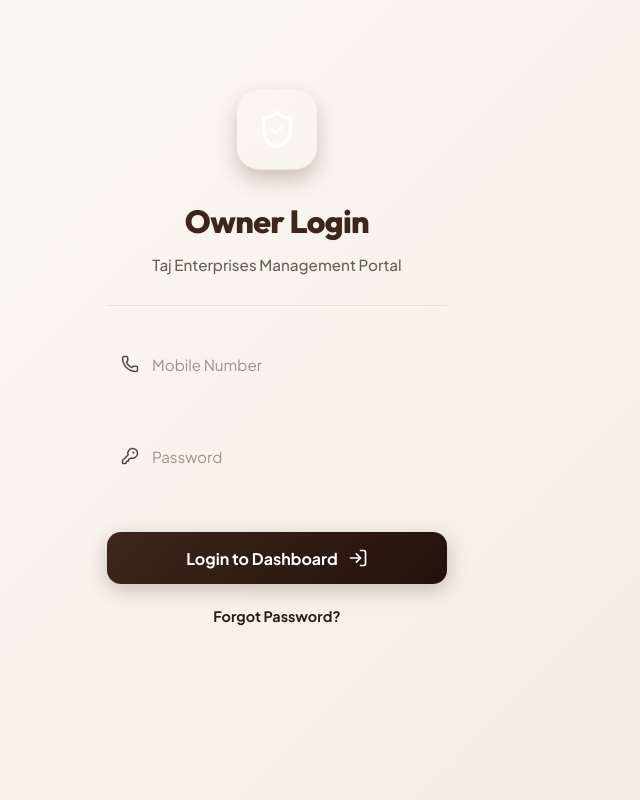
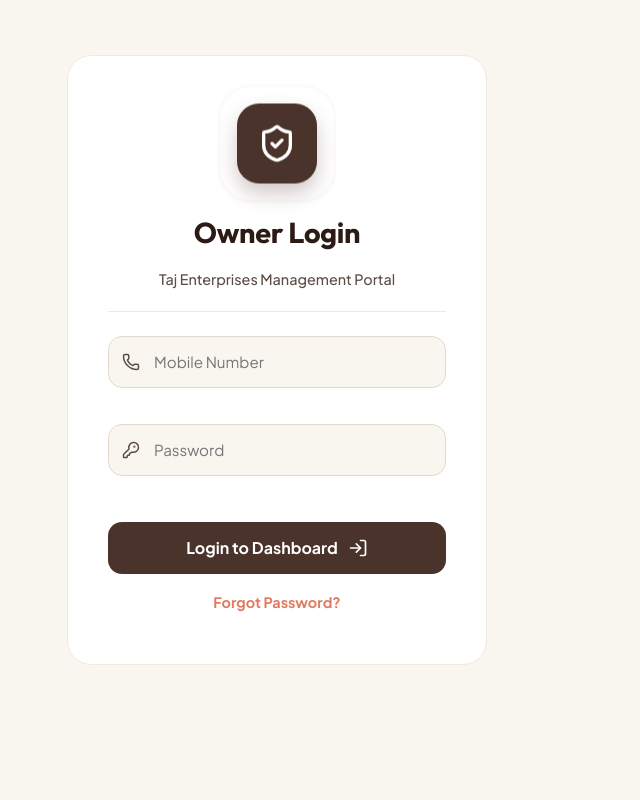
Before and after one commit to AyajMulla/bakery-management, a React (Vite) app: page /login in a window 1280 px wide. Shown: the whole page, without its empty margins (363-1003 px from the left). Built offline with nearby package versions, Linux system fonts and the light colour scheme; no server answers.

Commit message:
Fix invisible low stock badges and restore core theme CSS variables mapping

```diff
--- a/src/index.css
+++ b/src/index.css
@@ -1,79 +1,68 @@
 /* ==========================================================================
-   🧁 PREMIUM GLASSMORPHIC DESIGN SYSTEM - TAJ ENTERPRISES
+   🧁 PREMIUM PROFESSIONAL DESIGN SYSTEM - TAJ ENTERPRISES
    ========================================================================== */
 
 @import url('https://fonts.googleapis.com/css2?family=Outfit:wght@300;400;500;600;700;800&family=Plus+Jakarta+Sans:wght@300;400;500;600;700;800&display=swap');
 
 :root {
-  /* Typography */
+  /* Core Variables used by React components (CRITICAL - DO NOT REMOVE) */
+  --primary: #4a332a;           /* Dark Roasted Coffee */
+  --primary-light: #7a5f54;     /* Creamy Cocoa */
+  --primary-dark: #2c1a14;      /* Deep Espresso */
+  --secondary: #d4a373;         /* Warm Caramel */
+  --secondary-light: #f5ebe0;   /* Fresh Butter Cream */
+  --accent: #e07a5f;            /* Soft Terracotta */
+
+  --success: #2b9348;           /* Forest Green */
+  --danger: #d90429;            /* Alert Crimson Red */
+  --warning: #f77f00;           /* Vibrant Amber */
+
+  --bg: #f9f6f0;                /* Soft Warm Milk Background */
+  --bg-secondary: #f0e6d6;      /* Toasted Almond */
+  --card-bg: #ffffff;           /* Clean Solid White for high readability */
+  --text-dark: #1f140e;         /* High Contrast Dark Coffee */
+  --text-light: #5c4d46;        /* Subdued Mocha Gray */
+  --border: #e2d9cd;            /* Elegant Border */
+  --border-light: #f0e9df;      /* Light Subtle Divider */
+
+  /* Shadows (Depth for Cards and Inputs) */
+  --sh-sm: 0 2px 8px rgba(44, 26, 20, 0.05);
+  --sh-md: 0 6px 20px rgba(44, 26, 20, 0.07);
+  --sh-lg: 0 12px 32px rgba(44, 26, 20, 0.1);
+  --sh-glow: 0 0 0 3px rgba(212, 163, 115, 0.25);
+
+  /* Radius */
+  --radius-lg: 16px;
+  --radius-md: 12px;
+  --radius-sm: 8px;
+
+  /* Typography Defaults */
   --font-sans: 'Plus Jakarta Sans', -apple-system, BlinkMacSystemFont, sans-serif;
   --font-heading: 'Outfit', sans-serif;
 
-  /* Color Palette - Roasted Coffee & Almond Cream */
-  --co-primary: #3d261c;         /* Rich Coffee Bean */
-  --co-primary-light: #6e4e3e;   /* Roasted Pecan */
-  --co-primary-dark: #22120b;    /* Dark Espresso */
-  --co-secondary: #d4a373;       /* Warm Caramel / Golden Almond */
-  --co-secondary-light: #faedcd; /* Fresh Butter / Cream */
-  --co-accent: #e07a5f;          /* Burnt Terracotta */
-
-  /* Status Colors (Refined & Vibrant) */
-  --co-success: #38b000;         /* Emerald Green */
-  --co-danger: #e63946;          /* Crimson Coral */
-  --co-warning: #ffb703;         /* Warm Honey */
-  --co-info: #0077b6;            /* Sea Glass Blue */
-
-  /* Neutrals */
-  --bg-gradient: linear-gradient(135deg, #fdfbf7 0%, #f4eae1 100%);
-  --co-bg-app: #fbf8f3;
-  --co-card-bg: rgba(255, 255, 255, 0.72);
-  --co-text-main: #2b1f1a;
-  --co-text-muted: #6f5f59;
-  --co-border: rgba(184, 160, 148, 0.22);
-  --co-border-glow: rgba(255, 255, 255, 0.65);
-
-  /* Shadows (Multi-layered Premium Depth) */
-  --sh-sm: 0 2px 8px rgba(34, 18, 11, 0.04);
-  --sh-md: 0 8px 24px rgba(34, 18, 11, 0.06);
-  --sh-lg: 0 16px 40px rgba(34, 18, 11, 0.09);
-  --sh-glow: 0 0 18px rgba(212, 163, 115, 0.25);
-
-  /* Borders & Radius */
-  --radius-lg: 24px;
-  --radius-md: 16px;
-  --radius-sm: 12px;
-
   /* Transitions */
-  --tr-fast: 150ms cubic-bezier(0.25, 0.8, 0.25, 1);
-  --tr-base: 300ms cubic-bezier(0.25, 0.8, 0.25, 1);
+  --tr-fast: 150ms cubic-bezier(0.4, 0, 0.2, 1);
+  --tr-base: 250ms cubic-bezier(0.4, 0, 0.2, 1);
 }
 
 /* ==========================================================================
-   BASE LAYOUT
+   BASE & RESET
    ========================================================================== */
 * {
   box-sizing: border-box;
-  outline-color: var(--co-secondary);
-}
-
-html {
-  scroll-behavior: smooth;
 }
 
 body {
   margin: 0;
   font-family: var(--font-sans);
-  background: var(--bg-gradient);
-  background-attachment: fixed;
-  color: var(--co-text-main);
+  background-color: var(--bg);
+  color: var(--text-dark);
   min-height: 100vh;
   font-weight: 500;
   line-height: 1.5;
   -webkit-font-smoothing: antialiased;
-  -moz-osx-font-smoothing: grayscale;
 }
 
-/* Container limits */
 #root {
   width: 100%;
   max-width: 1280px;
@@ -82,9 +71,9 @@
 
 .container {
   display: grid;
-  gap: 30px;
-  padding: 30px 24px;
-  animation: pageEntrance 600ms var(--tr-base) forwards;
+  gap: 24px;
+  padding: 24px;
+  animation: fadeIn 0.4s ease-out;
 }
 
 /* ==========================================================================
@@ -92,257 +81,256 @@
    ========================================================================== */
 h1, h2, h3, h4, h5, h6 {
   font-family: var(--font-heading);
-  color: var(--co-primary);
+  color: var(--primary-dark);
   font-weight: 700;
-  letter-spacing: -0.02em;
+  letter-spacing: -0.01em;
   margin: 0;
 }
 
 h1 {
-  font-size: 2.5rem;
-  text-align: center;
-  margin-bottom: 1.5rem;
-  background: linear-gradient(135deg, var(--co-primary-dark) 30%, var(--co-accent) 100%);
+  font-size: 2.2rem;
+  background: linear-gradient(135deg, var(--primary-dark) 40%, var(--accent) 100%);
   -webkit-background-clip: text;
   -webkit-text-fill-color: transparent;
+  margin-bottom: 1.5rem;
 }
 
-h2 {
-  font-size: 1.85rem;
-  font-weight: 800;
-  color: var(--co-primary);
-}
-
-h3 {
-  font-size: 1.35rem;
-  font-weight: 700;
-  color: var(--co-primary-light);
-}
-
-p {
-  color: var(--co-text-muted);
-  line-height: 1.6;
-  margin: 0;
-}
+h2 { font-size: 1.6rem; margin-bottom: 0.5rem; }
+h3 { font-size: 1.25rem; margin-bottom: 0.5rem; }
+p { color: var(--text-light); }
 
 /* ==========================================================================
-   GLASSMORPHIC CARDS
-   ========================================================================== */
-.card {
-  background: var(--co-card-bg);
-  backdrop-filter: blur(20px) saturate(180%);
-  -webkit-backdrop-filter: blur(20px) saturate(180%);
-  border: 1px solid var(--co-border-glow);
-  border-radius: var(--radius-lg);
-  padding: 30px;
-  box-shadow: var(--sh-md);
-  transition: transform var(--tr-base), box-shadow var(--tr-base), border-color var(--tr-base);
-}
-
-.card:hover {
-  transform: translateY(-4px);
-  box-shadow: var(--sh-lg);
-  border-color: var(--co-secondary);
-}
-
-/* ==========================================================================
-   GLASSMORPHIC NAVBAR
+   NAVBAR (Sleek, Clean Floating Navbar)
    ========================================================================== */
 .navbar-wrapper {
   position: sticky;
   top: 0;
   z-index: 1000;
-  width: 100%;
-  padding: 16px 24px 8px;
+  padding: 12px 24px 4px;
 }
 
 .navbar {
-  max-width: 1240px;
-  margin: 0 auto;
-  background: rgba(255, 255, 255, 0.78);
-  backdrop-filter: blur(20px) saturate(185%);
-  -webkit-backdrop-filter: blur(20px) saturate(185%);
-  border: 1px solid var(--co-border-glow);
+  background: rgba(255, 255, 255, 0.95);
+  border: 1px solid var(--border);
   border-radius: var(--radius-lg);
-  padding: 0 32px;
-  height: 80px;
+  padding: 0 24px;
+  height: 70px;
   display: flex;
   justify-content: space-between;
   align-items: center;
-  box-shadow: var(--sh-md);
+  box-shadow: var(--sh-sm);
   transition: all var(--tr-base);
-}
-
-.navbar:hover {
-  box-shadow: var(--sh-lg);
-  background: rgba(255, 255, 255, 0.88);
 }
 
 .logo {
   font-family: var(--font-heading);
-  font-size: 25px;
+  font-size: 22px;
   font-weight: 800;
-  color: var(--co-primary);
+  color: var(--primary);
+  text-decoration: none;
   display: flex;
   align-items: center;
-  gap: 12px;
-  text-decoration: none;
-  transition: transform var(--tr-fast);
+  gap: 8px;
 }
 
 .logo span {
-  color: var(--co-secondary);
-  background: linear-gradient(135deg, var(--co-secondary) 0%, var(--co-accent) 100%);
-  -webkit-background-clip: text;
-  -webkit-text-fill-color: transparent;
-}
-
-.logo:hover {
-  transform: scale(1.02);
+  color: var(--secondary);
 }
 
 .nav-links {
   display: flex;
   align-items: center;
-  gap: 8px;
+  gap: 6px;
 }
 
 .nav-links a {
   text-decoration: none;
-  color: var(--co-text-muted);
+  color: var(--text-light);
   font-weight: 600;
-  padding: 12px 20px;
+  padding: 10px 16px;
   border-radius: var(--radius-sm);
   display: flex;
   align-items: center;
   gap: 8px;
-  font-size: 0.95rem;
+  font-size: 0.9rem;
   transition: all var(--tr-fast);
 }
 
 .nav-links a:hover {
-  color: var(--co-primary);
-  background: rgba(212, 163, 115, 0.12);
+  color: var(--primary-dark);
+  background: var(--bg-secondary);
 }
 
 .nav-links a.active {
-  color: var(--co-primary);
-  background: var(--co-secondary-light);
-  box-shadow: 0 4px 10px rgba(212, 163, 115, 0.15);
+  color: #ffffff;
+  background: var(--primary);
+  box-shadow: var(--sh-sm);
 }
 
 .logout-btn {
   background: transparent;
-  border: 1px solid var(--co-border);
-  color: var(--co-text-muted);
+  border: 1px solid var(--border);
+  color: var(--text-light);
+  padding: 8px 14px;
+  border-radius: var(--radius-sm);
   font-weight: 600;
-  padding: 10px 18px;
-  border-radius: var(--radius-sm);
+  font-size: 0.9rem;
   transition: all var(--tr-fast);
 }
 
 .logout-btn:hover {
-  background: rgba(230, 57, 70, 0.08);
-  border-color: var(--co-danger);
-  color: var(--co-danger);
+  background: rgba(217, 4, 41, 0.08);
+  border-color: var(--danger);
+  color: var(--danger);
 }
 
 .hamburger {
   display: none;
-  background: var(--co-secondary-light);
+  background: var(--bg-secondary);
   border: none;
   cursor: pointer;
-  color: var(--co-primary);
-  width: 44px;
-  height: 44px;
+  color: var(--primary);
+  width: 40px;
+  height: 40px;
   border-radius: var(--radius-sm);
   align-items: center;
   justify-content: center;
-  box-shadow: var(--sh-sm);
 }
 
 /* ==========================================================================
-   KPI SUMMARY CARDS
+   CARDS & CONTAINERS
+   ========================================================================== */
+.card {
+  background: var(--card-bg);
+  border: 1px solid var(--border);
+  border-radius: var(--radius-lg);
+  padding: 24px;
+  box-shadow: var(--sh-sm);
+  transition: transform var(--tr-base), box-shadow var(--tr-base);
+}
+
+.card:hover {
+  box-shadow: var(--sh-md);
+}
+
+/* ==========================================================================
+   KPI SUMMARY BLOCKS
    ========================================================================== */
 .dashboard {
   display: grid;
-  grid-template-columns: repeat(auto-fit, minmax(240px, 1fr));
+  grid-template-columns: repeat(auto-fit, minmax(220px, 1fr));
   gap: 20px;
 }
 
 .stat {
-  background: var(--co-card-bg);
-  backdrop-filter: blur(20px);
-  -webkit-backdrop-filter: blur(20px);
-  border: 1px solid var(--co-border-glow);
+  background: var(--card-bg);
+  border: 1px solid var(--border);
   border-radius: var(--radius-md);
-  padding: 24px;
-  box-shadow: var(--sh-md);
-  transition: transform var(--tr-base), box-shadow var(--tr-base);
+  padding: 20px;
+  box-shadow: var(--sh-sm);
   position: relative;
   overflow: hidden;
+  transition: transform var(--tr-base), box-shadow var(--tr-base);
 }
 
 .stat:hover {
-  transform: translateY(-4px);
-  box-shadow: var(--sh-lg);
+  transform: translateY(-2px);
+  box-shadow: var(--sh-md);
 }
 
 .stat::after {
   content: '';
   position: absolute;
   top: 0; left: 0; right: 0; height: 4px;
-  background: linear-gradient(90deg, var(--co-secondary), var(--co-accent));
+  background: var(--primary);
 }
 
+.stat.success::after { background: var(--success); }
+.stat.danger::after { background: var(--danger); }
+.stat.warning::after { background: var(--warning); }
+
 .stat h3 {
-  font-size: 0.95rem;
+  font-size: 0.85rem;
   text-transform: uppercase;
   letter-spacing: 0.05em;
-  color: var(--co-text-muted);
-  margin-bottom: 8px;
-  font-weight: 700;
+  color: var(--text-light);
+  margin-bottom: 6px;
 }
 
 .stat span {
   font-family: var(--font-heading);
-  font-size: 2.2rem;
+  font-size: 2rem;
   font-weight: 800;
-  color: var(--co-primary);
+  color: var(--primary-dark);
   display: block;
 }
 
 /* ==========================================================================
-   FORMS & INPUTS
+   TABLE DESIGN
+   ========================================================================== */
+.table-wrapper {
+  overflow-x: auto;
+  border-radius: var(--radius-md);
+  border: 1px solid var(--border);
+  background: var(--card-bg);
+  margin-top: 16px;
+}
+
+table {
+  width: 100%;
+  border-collapse: collapse;
+}
+
+th {
+  background: var(--bg-secondary);
+  color: var(--primary-dark);
+  font-family: var(--font-heading);
+  font-weight: 700;
+  font-size: 0.85rem;
+  text-transform: uppercase;
+  letter-spacing: 0.05em;
+  padding: 16px 20px;
+  text-align: left;
+  border-bottom: 2px solid var(--border);
+}
+
+td {
+  padding: 16px 20px;
+  border-bottom: 1px solid var(--border-light);
+  font-size: 0.95rem;
+  font-weight: 600;
+  color: var(--text-dark);
+}
+
+tbody tr:hover {
+  background-color: var(--border-light);
+}
+
+/* ==========================================================================
+   FORM CONTROLS
    ========================================================================== */
 form {
   display: grid;
-  grid-template-columns: repeat(auto-fit, minmax(190px, 1fr));
-  gap: 20px;
+  grid-template-columns: repeat(auto-fit, minmax(180px, 1fr));
+  gap: 16px;
 }
 
 input, textarea, select {
   width: 100%;
-  padding: 14px 18px;
+  padding: 12px 16px;
   border-radius: var(--radius-sm);
-  border: 1.5px solid var(--co-border);
+  border: 1.5px solid var(--border);
+  font-family: inherit;
   font-size: 0.95rem;
-  font-family: inherit;
-  color: var(--co-text-main);
-  background-color: rgba(255, 255, 255, 0.9);
-  transition: all var(--tr-fast);
+  color: var(--text-dark);
+  background-color: #ffffff;
+  transition: border-color var(--tr-fast), box-shadow var(--tr-fast);
 }
 
 input:focus, textarea:focus, select:focus {
   outline: none;
-  border-color: var(--co-secondary);
+  border-color: var(--primary-light);
   box-shadow: var(--sh-glow);
-  background-color: #ffffff;
-}
-
-input::placeholder {
-  color: var(--co-text-muted);
-  opacity: 0.65;
 }
 
 /* ==========================================================================
@@ -350,13 +338,13 @@
    ========================================================================== */
 button {
   font-family: var(--font-sans);
-  padding: 14px 24px;
+  padding: 12px 20px;
   border-radius: var(--radius-sm);
   border: none;
   font-weight: 700;
   font-size: 0.95rem;
   cursor: pointer;
-  transition: all var(--tr-fast);
+  transition: transform var(--tr-fast), opacity var(--tr-fast);
   display: inline-flex;
   align-items: center;
   justify-content: center;
@@ -364,39 +352,28 @@
 }
 
 button.primary {
-  background: linear-gradient(135deg, var(--co-primary) 0%, var(--co-primary-dark) 100%);
+  background-color: var(--primary);
   color: #ffffff;
-  box-shadow: 0 6px 20px rgba(61, 38, 28, 0.25);
-}
-
-button.primary:hover {
-  transform: translateY(-2px);
-  box-shadow: 0 8px 24px rgba(61, 38, 28, 0.35);
-  filter: brightness(1.1);
 }
 
 button.secondary {
-  background: var(--co-secondary);
+  background-color: var(--secondary);
   color: #ffffff;
-  box-shadow: 0 4px 14px rgba(212, 163, 115, 0.25);
-}
-
-button.secondary:hover {
-  transform: translateY(-2px);
-  box-shadow: 0 6px 18px rgba(212, 163, 115, 0.35);
-  filter: brightness(1.05);
 }
 
 button.success {
-  background: var(--co-success);
+  background-color: var(--success);
   color: #ffffff;
-  box-shadow: 0 4px 14px rgba(56, 176, 0, 0.25);
 }
 
 button.danger {
-  background: var(--co-danger);
+  background-color: var(--danger);
   color: #ffffff;
-  box-shadow: 0 4px 14px rgba(230, 57, 70, 0.25);
+}
+
+button:hover {
+  opacity: 0.9;
+  transform: translateY(-1px);
 }
 
 button:active {
@@ -404,54 +381,10 @@
 }
 
 /* ==========================================================================
-   INVENTORY TABLE
-   ========================================================================== */
-.table-wrapper {
-  overflow-x: auto;
-  border-radius: var(--radius-md);
-  box-shadow: var(--sh-sm);
-  border: 1px solid var(--co-border);
-}
-
-table {
-  width: 100%;
-  border-collapse: collapse;
-  background: rgba(255, 255, 255, 0.65);
-}
-
-th {
-  background: var(--co-primary);
-  color: #ffffff !important;
-  font-family: var(--font-heading);
-  font-weight: 700;
-  font-size: 0.88rem;
-  letter-spacing: 0.05em;
-  text-transform: uppercase;
-  padding: 20px 24px;
-  text-align: left;
-}
-
-td {
-  padding: 18px 24px;
-  border-bottom: 1px solid var(--co-border);
-  font-size: 0.95rem;
-  font-weight: 600;
-  vertical-align: middle;
-}
-
-tbody tr {
-  transition: background-color var(--tr-fast);
-}
-
-tbody tr:hover {
-  background-color: rgba(212, 163, 115, 0.06);
-}
-
-/* ==========================================================================
-   LOGIN & AUTH CARDS
+   LOGIN CARD PAGE
    ========================================================================== */
 .login-page-wrapper {
-  min-height: 90vh;
+  min-height: 85vh;
   display: flex;
   align-items: center;
   justify-content: center;
@@ -460,49 +393,42 @@
 
 .login-card {
   width: 100%;
-  max-width: 420px;
-  padding: 48px 40px;
+  max-width: 400px;
+  background: var(--card-bg);
+  border: 1px solid var(--border);
+  border-radius: var(--radius-lg);
+  padding: 40px;
+  box-shadow: var(--sh-md);
   text-align: center;
 }
 
 .login-icon-box {
-  width: 80px;
-  height: 80px;
-  background: linear-gradient(135deg, var(--co-primary) 0%, var(--co-primary-dark) 100%);
-  border-radius: 24px;
+  width: 70px;
+  height: 70px;
+  background: var(--primary);
+  border-radius: var(--radius-md);
   display: flex;
   align-items: center;
   justify-content: center;
-  margin: 0 auto 24px;
-  box-shadow: 0 10px 25px rgba(61, 38, 28, 0.25);
-  position: relative;
-  animation: float 4s ease-in-out infinite;
-}
-
-.pulse-ring {
-  position: absolute;
-  inset: 0;
-  border-radius: 24px;
-  border: 2px solid var(--co-primary);
-  animation: pulse-ring 2.5s infinite;
+  margin: 0 auto 20px;
+  color: #ffffff;
 }
 
 .login-header h2 {
-  font-size: 2rem;
-  margin-bottom: 8px;
-  font-weight: 800;
+  font-size: 1.80rem;
+  margin-bottom: 6px;
 }
 
 .login-header p {
-  font-size: 0.95rem;
-  color: var(--co-text-muted);
+  color: var(--text-light);
+  font-size: 0.9rem;
 }
 
 .login-form {
-  margin-top: 32px;
+  margin-top: 24px;
   display: flex;
   flex-direction: column;
-  gap: 20px;
+  gap: 16px;
 }
 
 .input-group {
@@ -511,49 +437,37 @@
 
 .input-icon {
   position: absolute;
-  left: 16px;
+  left: 14px;
   top: 50%;
   transform: translateY(-50%);
-  color: var(--co-text-muted);
-  opacity: 0.8;
+  color: var(--text-light);
 }
 
 .input-group input {
-  padding-left: 48px;
-  height: 52px;
+  padding-left: 44px;
 }
 
 .login-submit {
-  height: 52px;
   width: 100%;
+  height: 46px;
 }
 
 .login-divider {
   border: none;
-  border-top: 1.5px solid var(--co-border);
-  margin: 28px 0;
+  border-top: 1.5px solid var(--border-light);
+  margin: 20px 0;
 }
 
 /* ==========================================================================
-   ANIMATIONS & KEYFRAMES
+   ANIMATIONS & EFFECTS
    ========================================================================== */
-@keyframes pageEntrance {
-  from { opacity: 0; transform: translateY(15px); }
+@keyframes fadeIn {
+  from { opacity: 0; transform: translateY(8px); }
   to { opacity: 1; transform: translateY(0); }
 }
 
-@keyframes float {
-  0%, 100% { transform: translateY(0); }
-  50% { transform: translateY(-8px); }
-}
-
-@keyframes pulse-ring {
-  0% { transform: scale(1); opacity: 0.65; }
-  100% { transform: scale(1.35); opacity: 0; }
-}
-
 /* ==========================================================================
-   MOBILE & RESPONSIVE LAYOUTS
+   RESPONSIVENESS (Hamburger and Mobile adjustments)
    ========================================================================== */
 @media (max-width: 992px) {
   .hamburger {
@@ -562,22 +476,20 @@
 
   .nav-links {
     position: fixed;
-    top: 96px;
+    top: 90px;
     left: 24px;
     right: 24px;
-    background: rgba(255, 255, 255, 0.95);
-    backdrop-filter: blur(25px);
-    -webkit-backdrop-filter: blur(25px);
+    background: #ffffff;
+    border: 1px solid var(--border);
     flex-direction: column;
-    padding: 24px;
+    padding: 20px;
     box-shadow: var(--sh-lg);
     border-radius: var(--radius-lg);
-    border: 1px solid var(--co-border-glow);
-    gap: 12px;
-    transform: translateY(-15px);
+    gap: 10px;
+    transform: translateY(-10px);
     opacity: 0;
     visibility: hidden;
-    transition: all 0.4s cubic-bezier(0.165, 0.84, 0.44, 1);
+    transition: all 0.3s ease;
     z-index: 1001;
   }
 
@@ -589,16 +501,13 @@
 
   .nav-links a {
     width: 100%;
-    padding: 16px;
-    background: rgba(212, 163, 115, 0.08);
+    padding: 12px;
+    background: var(--bg);
   }
 
   .logout-btn {
     width: 100%;
-    height: 50px;
-    display: flex;
     justify-content: center;
-    align-items: center;
   }
 }
 
@@ -606,27 +515,13 @@
   .dashboard {
     grid-template-columns: repeat(2, 1fr);
   }
-
-  .container {
-    padding: 24px 16px;
-    gap: 20px;
-  }
-
-  h1 {
-    font-size: 2.1rem;
-  }
 }
 
 @media (max-width: 480px) {
   .dashboard {
     grid-template-columns: 1fr;
   }
-
   form {
     grid-template-columns: 1fr;
   }
-
-  .logo span {
-    display: inline-block !important;
-  }
 }
```
